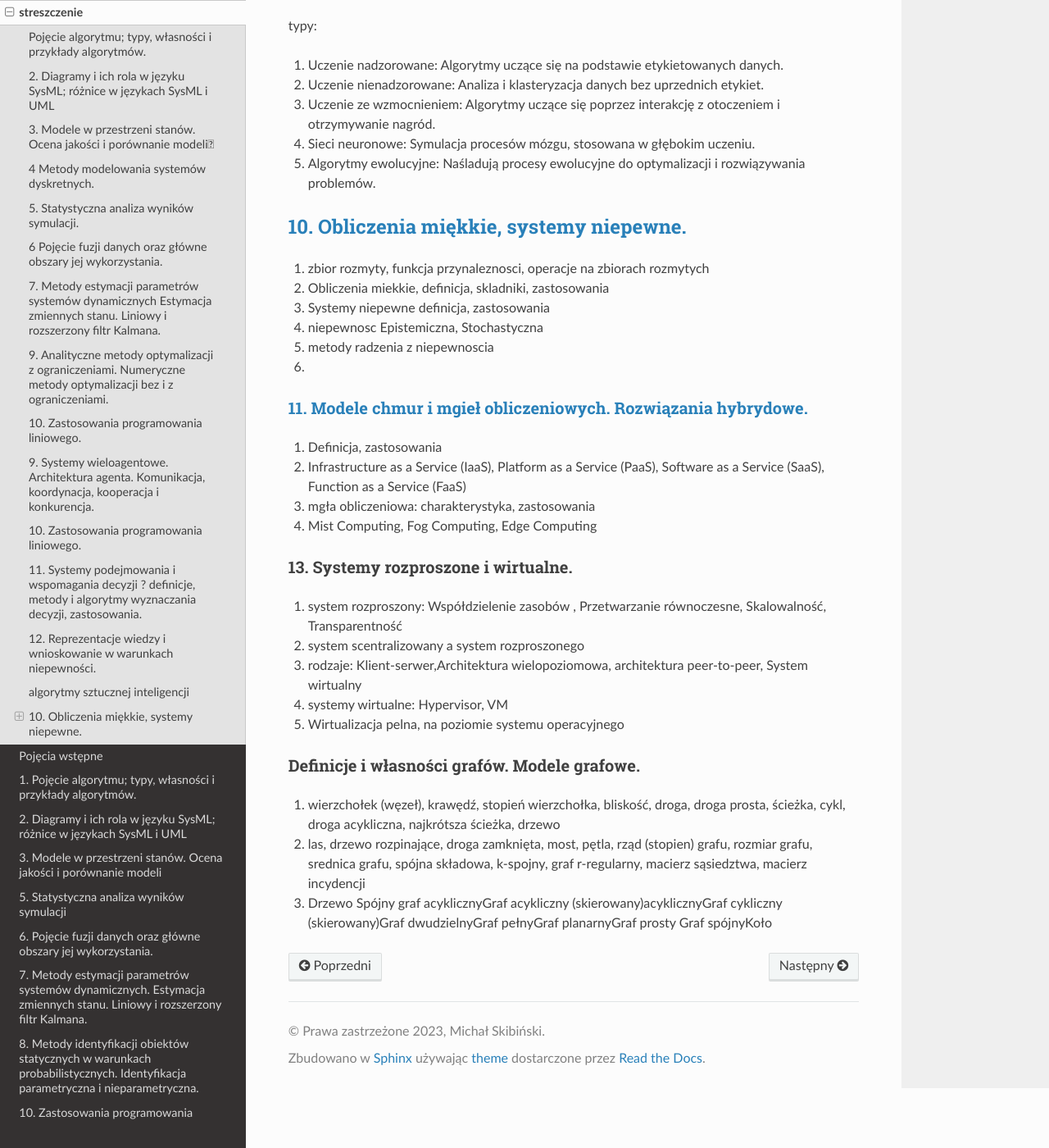
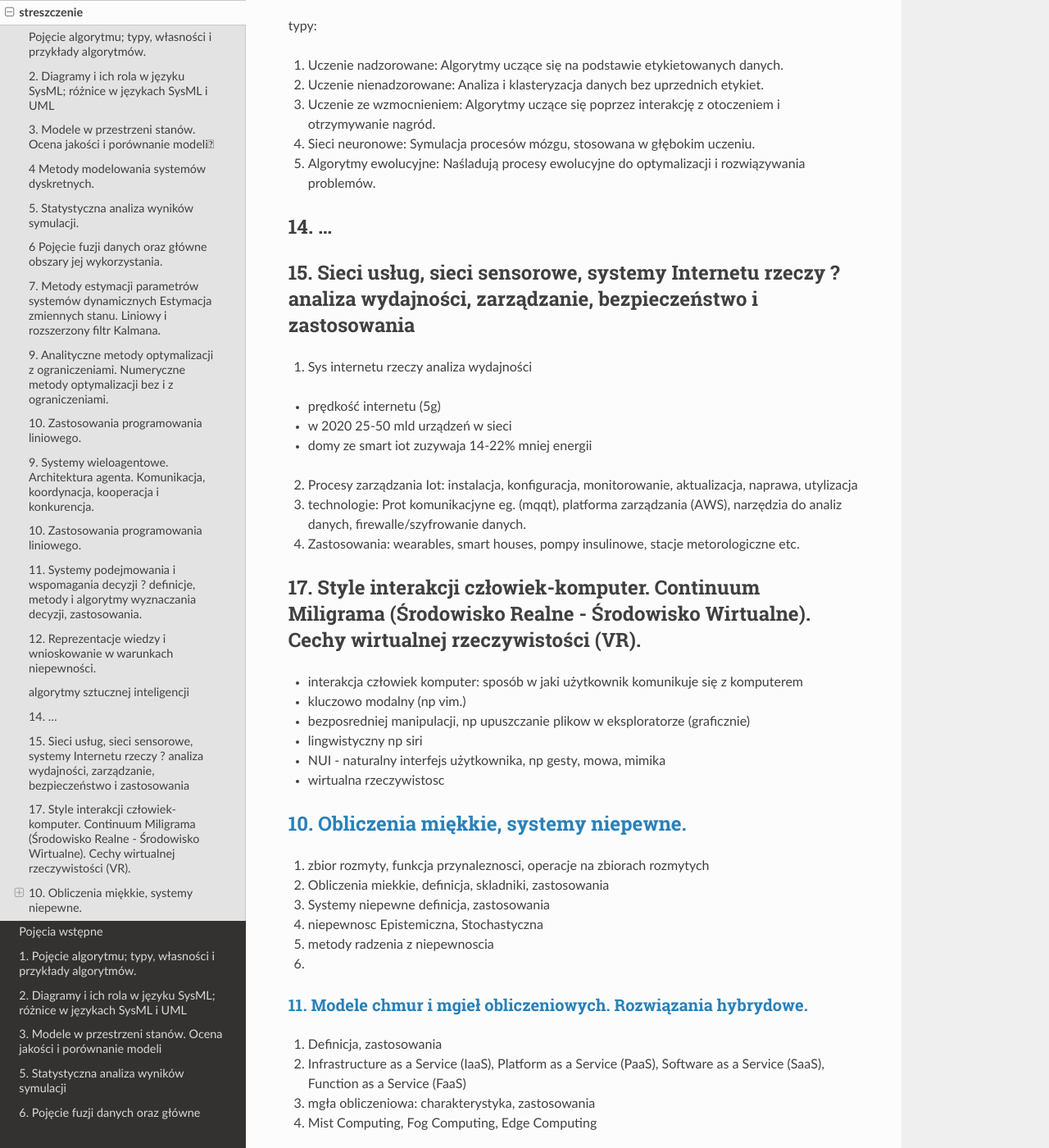
Before and after one commit to miskibin/obrona, a Sphinx documentation site: the page built from docs/source/streszczenie.md, in a window 1280 px wide and 1400 px high, scrolled down 3716 px. Shown: the whole window at 82% size. Built offline with Sphinx 7.4.7 and the Read the Docs theme 2.0.0, drawn with Linux system fonts in a browser that asks for light colours.

Commit message:
Added sections on Internet of Things and Virtual Reality

```diff
--- a/docs/source/streszczenie.md
+++ b/docs/source/streszczenie.md
@@ -119,6 +119,31 @@ typy:
 4. Sieci neuronowe: Symulacja procesów mózgu, stosowana w głębokim uczeniu.
 5. Algorytmy ewolucyjne: Naśladują procesy ewolucyjne do optymalizacji i rozwiązywania problemów.
 
+## 14. ...
+
+## 15. Sieci usług, sieci sensorowe, systemy Internetu rzeczy ? analiza wydajności, zarządzanie, bezpieczeństwo i zastosowania
+
+1. Sys internetu rzeczy analiza wydajności
+- prędkość internetu (5g)
+- w 2020 25-50 mld urządzeń w sieci
+- domy ze smart iot zuzywaja 14-22% mniej energii
+
+2. Procesy zarządzania Iot: instalacja, konfiguracja, monitorowanie, aktualizacja, naprawa, utylizacja
+3. technologie: Prot komunikacjyne eg. (mqqt), platforma zarządzania (AWS), narzędzia do analiz danych, firewalle/szyfrowanie danych.
+4. Zastosowania: wearables, smart houses, pompy insulinowe, stacje metorologiczne etc.
+
+
+
+
+## 17. Style interakcji człowiek-komputer. Continuum Miligrama (Środowisko Realne - Środowisko Wirtualne). Cechy wirtualnej rzeczywistości (VR).
+
+- interakcja człowiek komputer: sposób w jaki użytkownik komunikuje się z komputerem
+- kluczowo modalny (np vim.)
+- bezposredniej manipulacji, np upuszczanie plikow w eksploratorze (graficznie)
+- lingwistyczny np siri
+- NUI - naturalny interfejs użytkownika, np gesty, mowa, mimika
+- wirtualna rzeczywistosc
+
 ## [10. Obliczenia miękkie, systemy niepewne. ](https://docs.google.com/document/d/1rC8y8PmERfAr4ZLPY1JeiOymnQPmSi06ohv6GTbu5rE/edit#heading=h.u0218rc8n0r1)
 
 1. zbior rozmyty, funkcja przynaleznosci, operacje na zbiorach rozmytych
```
